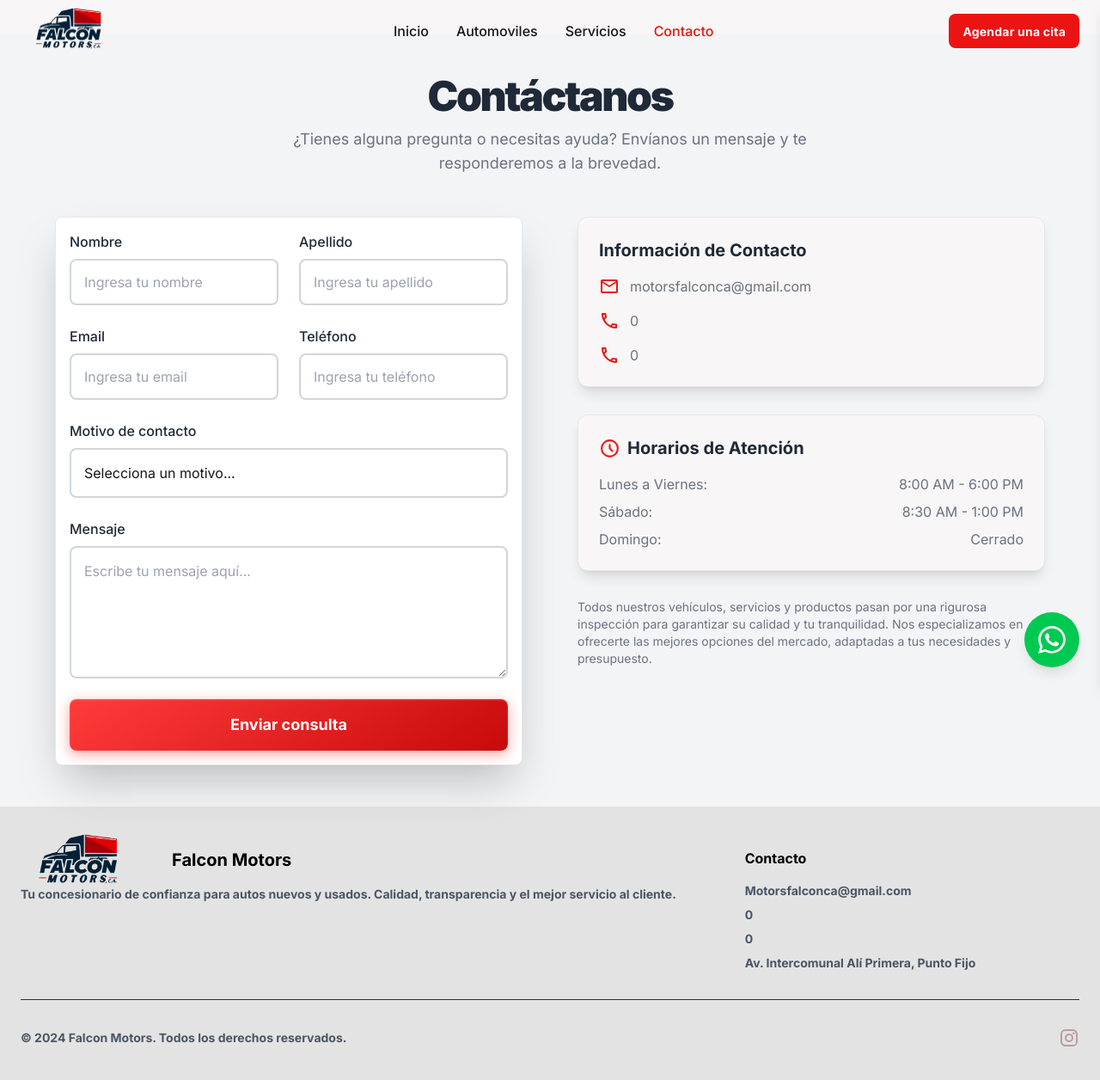
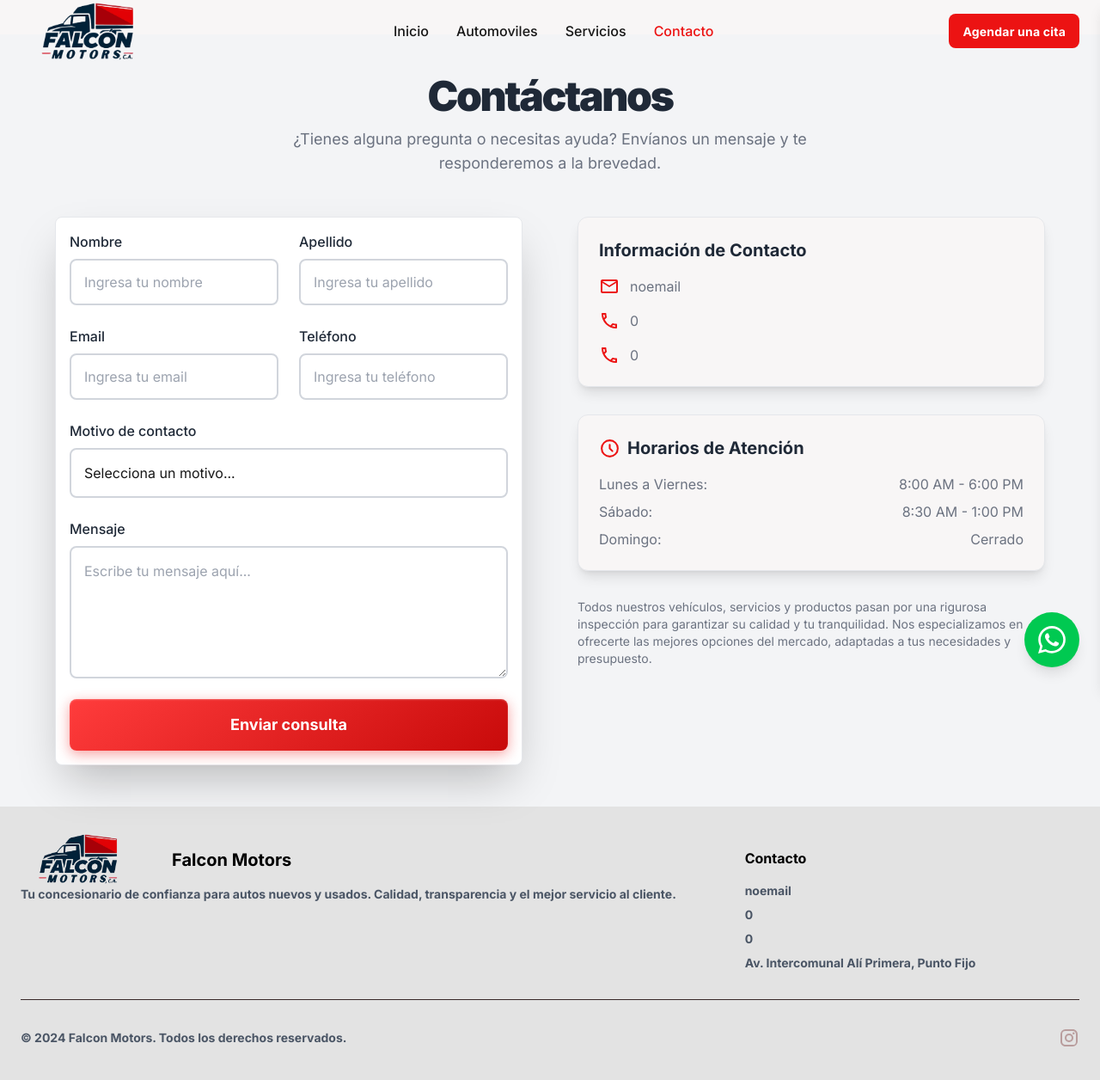
Before and after one commit to Rodolf0dsg/falconmotors-web, a Next.js app: page /contact in a window 1280 px wide. Shown: the top 1256 px of the page at 86% size. Built offline with nearby package versions, Linux system fonts and the light colour scheme.

Commit message:
Logo bigger

```diff
--- a/src/app/components/main/contact/ContactInfo.tsx
+++ b/src/app/components/main/contact/ContactInfo.tsx
@@ -13,7 +13,7 @@ export const ContactInfo = () => {
           <li className="flex items-center">
             {/* <span className="material-symbols-outlined text-primary mr-3">mail</span> */}
             <MdMailOutline size={ 24 } className="text-primary mr-3" />
-            <a className="hover:text-primary" href="mailto:motorsfalconca@gmail.com">motorsfalconca@gmail.com</a>
+            <a className="hover:text-primary" href={`mailto:${process.env.NEXT_PUBLIC_CONTACT_MAIL}`}>{process.env.NEXT_PUBLIC_CONTACT_MAIL || 'noemail'}</a>
           </li>
           <li className="flex items-center">
             {/* <span className="material-symbols-outlined text-primary mr-3">call</span> */}
--- a/src/footer/Footer.tsx
+++ b/src/footer/Footer.tsx
@@ -29,8 +29,8 @@ export const Footer = () => {
             <h4 className="text-black font-bold mb-4">Contacto</h4>
             <ul className="space-y-2 text-sm">
               <li>
-                <a className="hover:text-primary" href="mailto:Motorsfalconca@gmail.com" target="_blank">
-                  Motorsfalconca@gmail.com
+                <a className="hover:text-primary" href={`mailto:${process.env.NEXT_PUBLIC_CONTACT_MAIL}`} target="_blank">
+                  {process.env.NEXT_PUBLIC_CONTACT_MAIL || 'noemail'}
                 </a>
               </li>
               <li>
--- a/src/header/Header1.tsx
+++ b/src/header/Header1.tsx
@@ -52,9 +52,9 @@ export const Header1 = () => {
                   <Image
                     src={'/logos/Logo-white.png'}
                     alt='Logo'
-                    width={100}
+                    width={140}
                     height={40}
-                    className='absolute -top-5 object-contain'
+                    className='absolute -top-7 object-contain'
                   />
                 </Link>
               </div>
```
